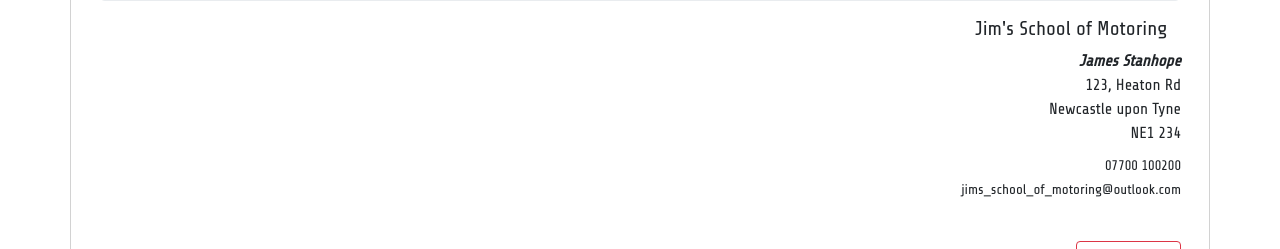
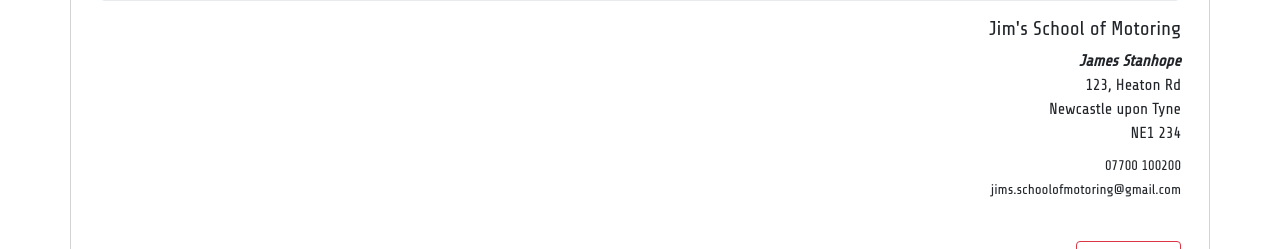
Before and after one commit to ozpc99/Jims-School-of-Motoring, a Django app: template templates/invoice/invoice.html in a window 1280 px wide. Shown: the part 304-553 px from the top of the page. Run offline with Django 3.2, Linux system fonts and the light colour scheme; the template is opened without the code that fills it, so the values that code supplies are empty; some libraries are stand-ins or nearby versions.

Commit message:
Email Backends for Gmail

```diff
--- a/checkout/templates/checkout/success.html
+++ b/checkout/templates/checkout/success.html
@@ -86,9 +86,9 @@
                         <small class="fw-lighter">07700 100200</small>
                     </li>
                     <li>
-                        <a href="mailto:jims_school_of_motoring@outlook.com">
+                        <a href="mailto:jims.schoolofmotoring@gmail.com">
                             <small class="fw-light">
-                                jims_school_of_motoring@outlook.com
+                                jims.schoolofmotoring@gmail.com
                             </small>
                         </a>
                     </li>
--- a/jims_school_of_motoring/settings.py
+++ b/jims_school_of_motoring/settings.py
@@ -199,7 +199,7 @@ else:
     EMAIL_BACKEND = 'django.core.mail.backends.smtp.EmailBackend'
     EMAIL_USE_TLS = True
     EMAIL_PORT = 587
-    EMAIL_HOST = 'smtp-mail.outlook.com'
+    EMAIL_HOST = 'smtp.gmail.com'
     EMAIL_HOST_USER = os.environ.get('EMAIL_HOST_USER')
     EMAIL_HOST_PASSWORD = os.environ.get('EMAIL_HOST_PASS')
     DEFAULT_FROM_EMAIL = os.environ.get('EMAIL_HOST_USER')
--- a/templates/invoice/invoice.html
+++ b/templates/invoice/invoice.html
@@ -88,9 +88,9 @@
                     <small class="fw-lighter">07700 100200</small>
                 </li>
                 <li>
-                    <a href="mailto:jims_school_of_motoring@outlook.com">
+                    <a href="mailto:jims.schoolofmotoring@gmail.com">
                         <small class="fw-light">
-                            jims_school_of_motoring@outlook.com
+                            jims.schoolofmotoring@gmail.com
                         </small>
                     </a>
                 </li>
--- a/userprofile/templates/userprofile/invoice.html
+++ b/userprofile/templates/userprofile/invoice.html
@@ -50,9 +50,9 @@
                     <small class="fw-lighter">07700 100200</small>
                 </li>
                 <li>
-                    <a href="mailto:jims_school_of_motoring@outlook.com">
+                    <a href="mailto:jims.schoolofmotoring@gmail.com">
                         <small class="fw-light">
-                            jims_school_of_motoring@outlook.com
+                            jims.schoolofmotoring@gmail.com
                         </small>
                     </a>
                 </li>
```
